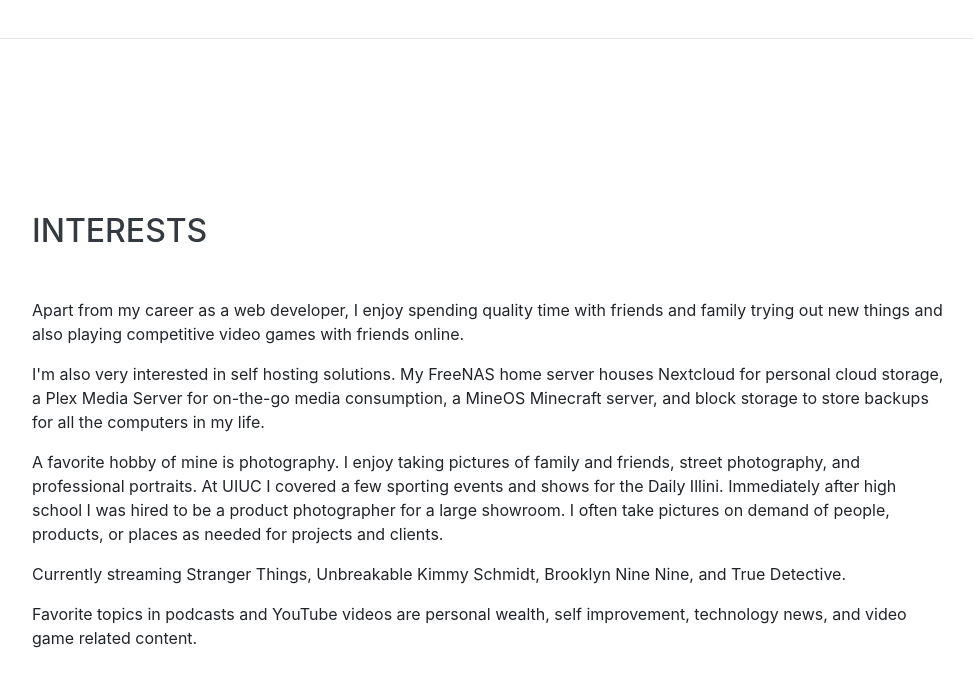
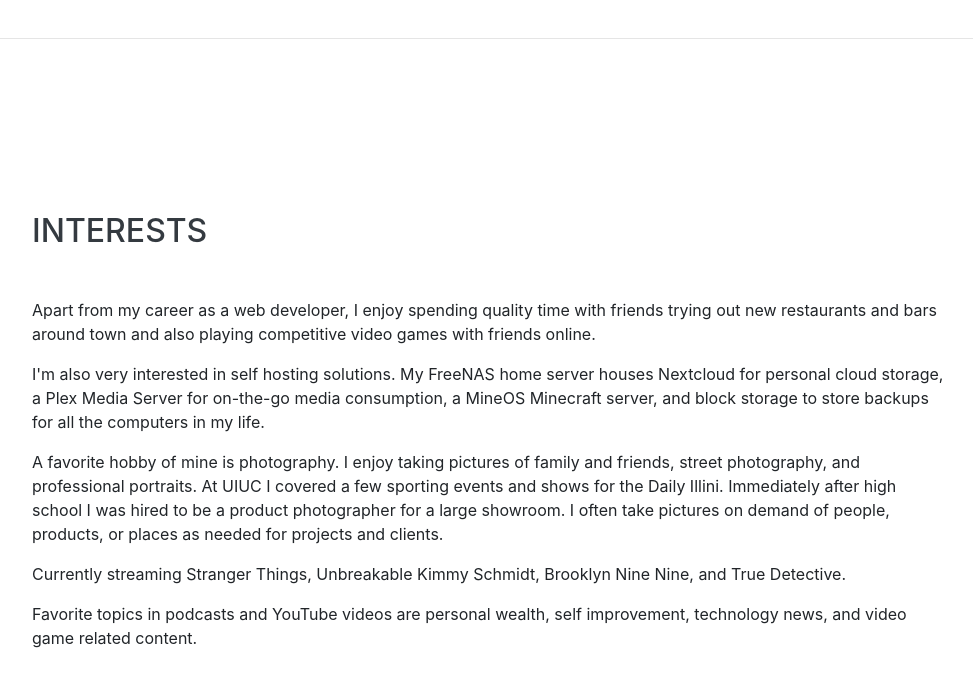
Before and after one commit to jovaniedelacruz/jovaniedelacruz-web-resume, a website with bundled scripts: page index.html in a window 1280 px wide. Shown: the part 2435-3121 px from the top of the page, without its empty margins (288-1261 px from the left). Built offline with nearby package versions, Linux system fonts and the light colour scheme; a web font is replaced by a local one.

Commit message:
Test pull webhook

```diff
--- a/index.html
+++ b/index.html
@@ -292,7 +292,7 @@
     <section class="resume-section p-3 p-lg-5 d-flex align-items-center" id="interests">
       <div class="w-100">
         <h2 class="mb-5">Interests</h2>
-        <p>Apart from my career as a web developer, I enjoy spending quality time with friends and family trying out new things and also playing competitive video games with friends online.</p>
+        <p>Apart from my career as a web developer, I enjoy spending quality time with friends trying out new restaurants and bars around town and also playing competitive video games with friends online.</p>
         <p>I'm also very interested in self hosting solutions. My FreeNAS home server houses Nextcloud for personal cloud storage, a Plex Media Server for on-the-go media consumption, a MineOS Minecraft server, and block storage to store backups for all the computers in my life.</p>
         <p>A favorite hobby of mine is photography. I enjoy taking pictures of family and friends, street photography, and professional portraits. At UIUC I covered a few sporting events and shows for the Daily Illini. Immediately after high school I was hired to be a product photographer for a large showroom.  I often take pictures on demand of people, products, or places as needed for projects and clients.</p>
         <p>Currently streaming Stranger Things, Unbreakable Kimmy Schmidt, Brooklyn Nine Nine, and True Detective.</p>
```
